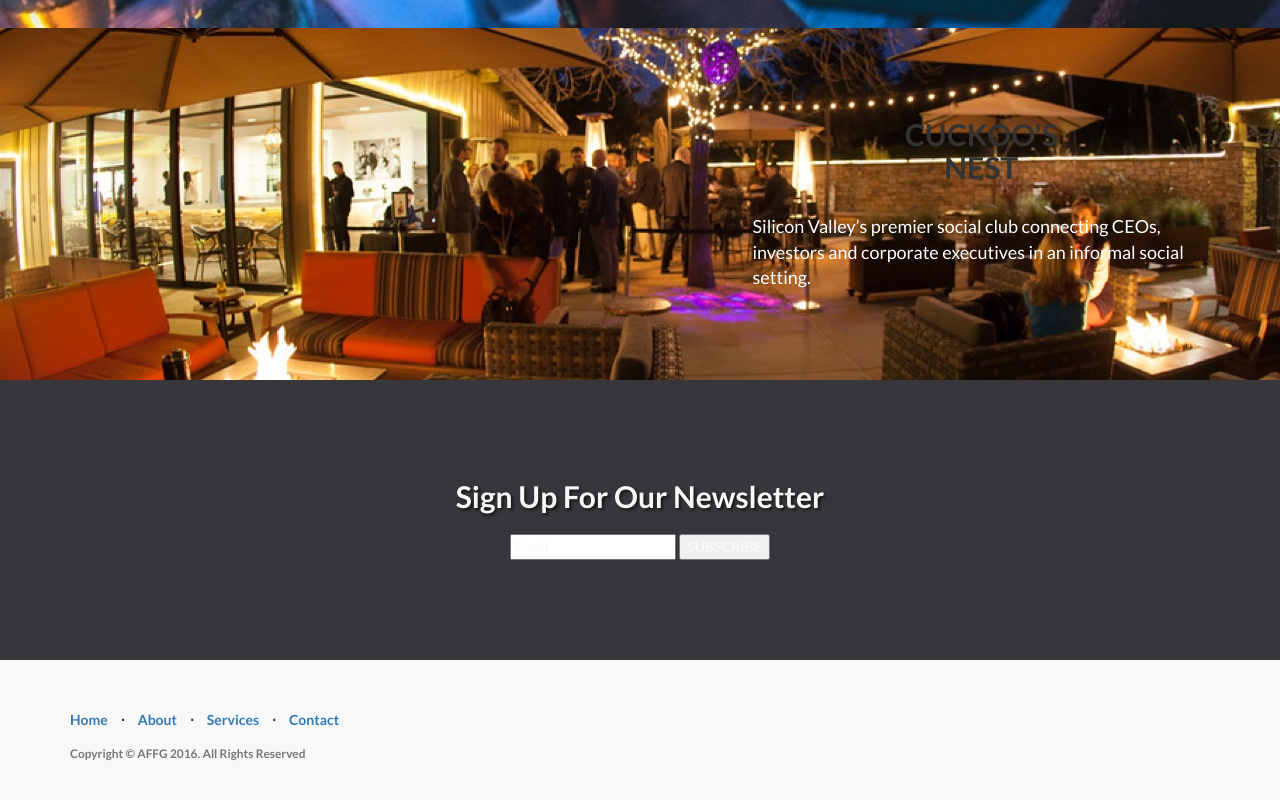
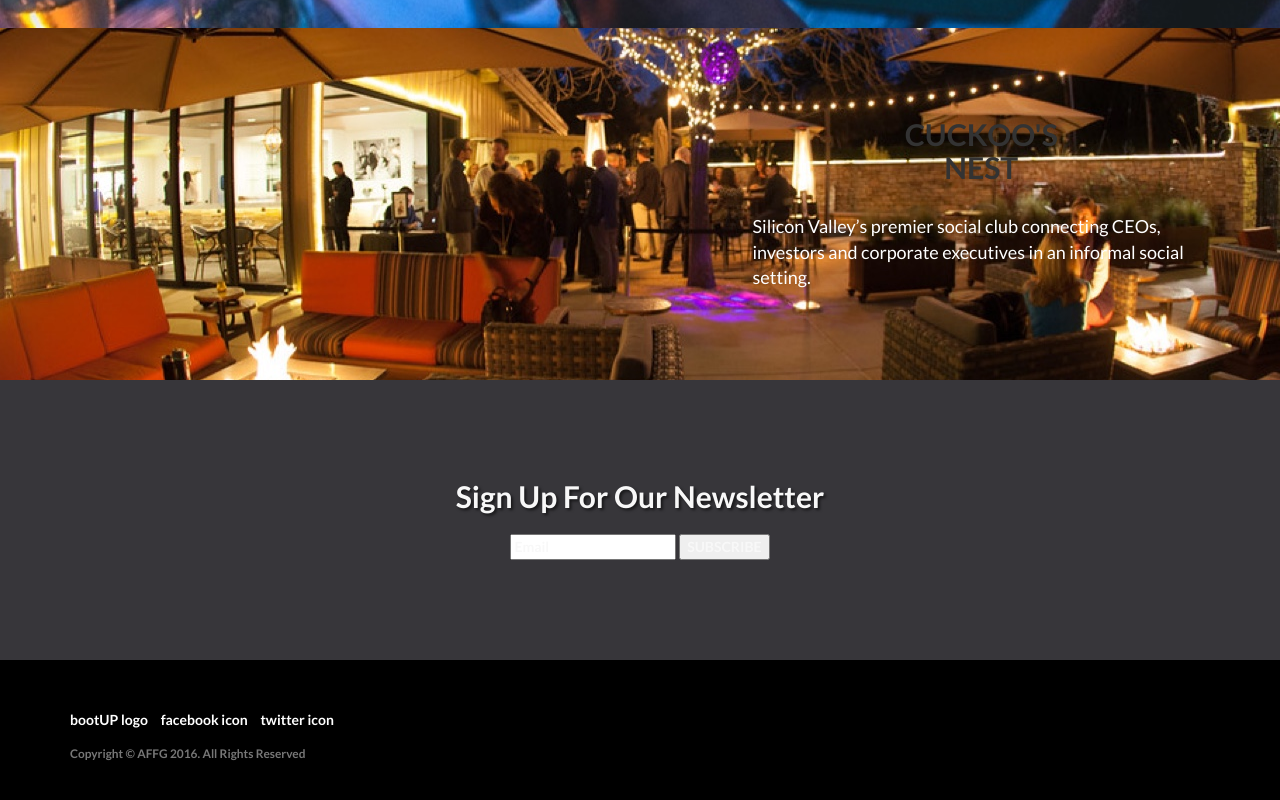
Before and after one commit to mismaiel1988/bootUP, a plain HTML site: page index.html in a window 1280 px wide. Shown: the part 3014-3814 px from the top of the page. Drawn offline with Linux system fonts and the light colour scheme.

Commit message:
upload #3

```diff
--- a/css/landing-page.css
+++ b/css/landing-page.css
@@ -20,7 +20,7 @@
     font-family: "Lato","Helvetica Neue",Helvetica,Arial,sans-serif;
     font-weight: 700;
 }
-
+a{color: white;}
 .topnav {
     font-size: 14px;
 }
@@ -47,6 +47,7 @@
     background: url(../img/home_hero.jpg) no-repeat center center;
     background-size: cover;
 }
+list-inline{colorL=: white;}
 
 .intro-message {
     position: relative;
@@ -203,7 +204,7 @@
 
 footer {
     padding: 50px 0;
-    background-color: #f8f8f8;
+    background-color: black;
 }
 
 p.copyright {
--- a/index.html
+++ b/index.html
@@ -315,20 +315,15 @@
                 <div class="col-lg-12">
                     <ul class="list-inline">
                         <li>
-                            <a href="#">Home</a>
+                            <a href="#">bootUP logo</a>
                         </li>
-                        <li class="footer-menu-divider">&sdot;</li>
                         <li>
-                            <a href="#about">About</a>
+                            <a href="about">facebook icon</a>
                         </li>
-                        <li class="footer-menu-divider">&sdot;</li>
                         <li>
-                            <a href="#services">Services</a>
+                            <a href="#">twitter icon</a>
                         </li>
-                        <li class="footer-menu-divider">&sdot;</li>
-                        <li>
-                            <a href="#contact">Contact</a>
-                        </li>
+
                     </ul>
                     <p class="copyright text-muted small">Copyright &copy; AFFG 2016. All Rights Reserved</p>
                 </div>
```
